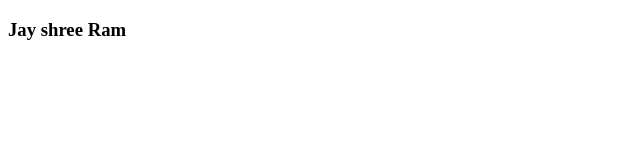
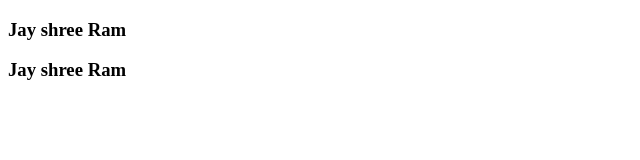
Before and after one commit to Madhavmurari/Second_Repo, a plain HTML site: page index.html in a window 1280 px wide. Shown: the whole page, without its empty margins (0-640 px from the left). Drawn offline with Linux system fonts and the light colour scheme.

Commit message:
new update

```diff
--- a/index.html
+++ b/index.html
@@ -7,5 +7,7 @@
 </head>
 <body>
     <h3>Jay shree Ram</h3>
+    <h3>Jay shree Ram</h3>
+
 </body>
 </html>
```
